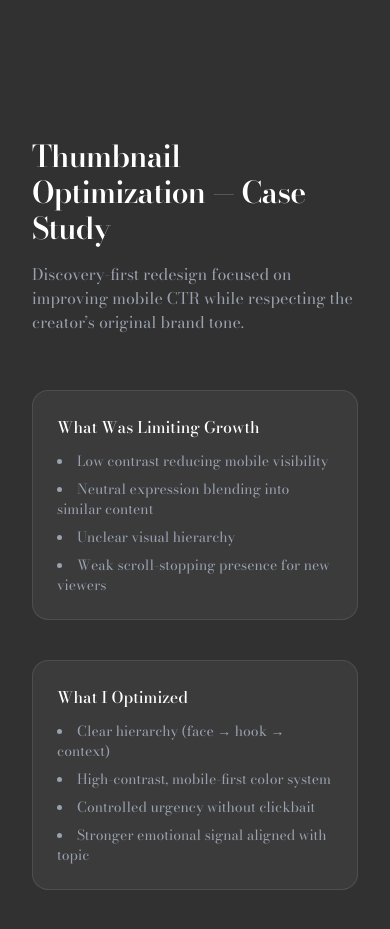
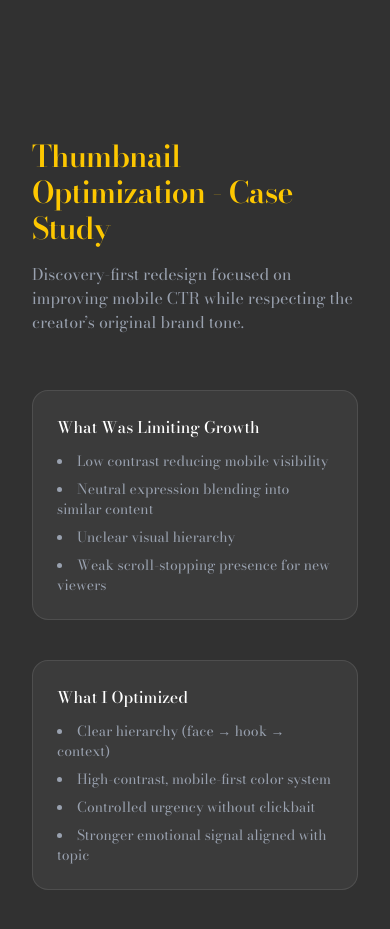
Before and after one commit to abdulkalam-011/thumbnail-design-frontend, a React (Vite) app: page / in a window 390 px wide. Shown: the part 1860-2789 px from the top of the page. Built offline with nearby package versions, Linux system fonts and the light colour scheme.

Commit message:
make responsive

```diff
--- a/src/components/ui/CaseStudy.jsx
+++ b/src/components/ui/CaseStudy.jsx
@@ -76,8 +76,8 @@ export default function ThumbnailCaseStudy() {
     >
       {/* Header */}
       <div className="mb-14 max-w-3xl">
-        <h2 className="text-3xl md:text-4xl font-semibold tracking-tight text-white">
-          Thumbnail Optimization — Case Study
+        <h2 className="text-3xl md:text-4xl font-semibold tracking-tight text-yellow-400 ">
+          Thumbnail Optimization - Case Study
         </h2>
         <p className="mt-4 text-gray-400">
           Discovery-first redesign focused on improving mobile CTR while
@@ -127,7 +127,7 @@ export default function ThumbnailCaseStudy() {
             ref={imageRef}
             className="rounded-2xl overflow-hidden shadow-2xl border border-white/10"
           >
-            <CompareImage leftImage="/images/gtmsharma_raw.webp" rightImage="/images/fayefilms_1.webp" />
+            <CompareImage leftImage="/images/fayefilms_raw.png" rightImage="/images/fayefilms_1.webp" />
           </div>
 
           {/* Key Takeaways */}
```
